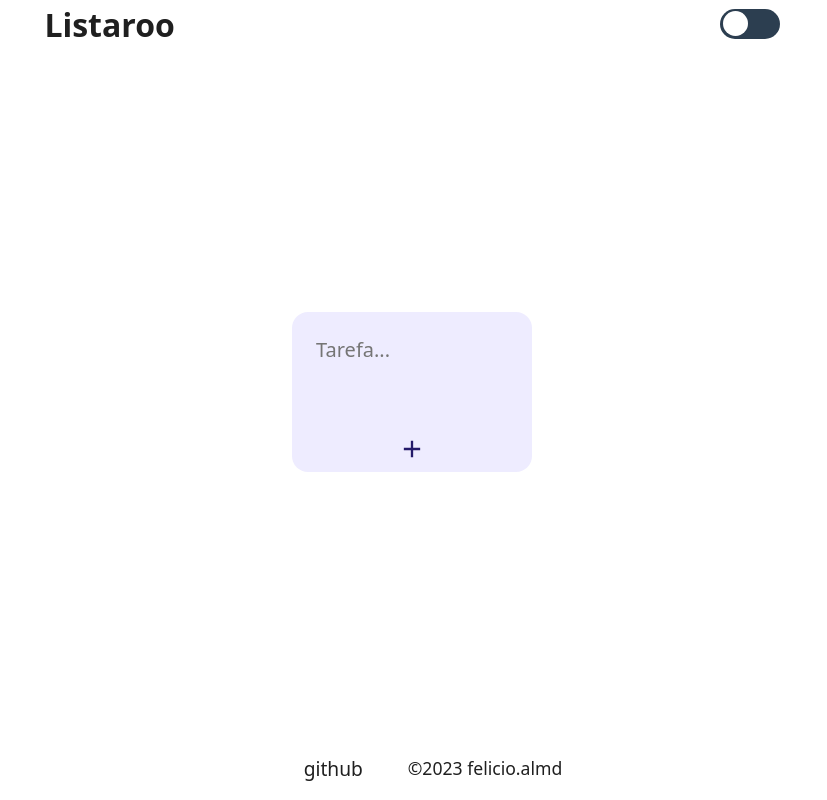
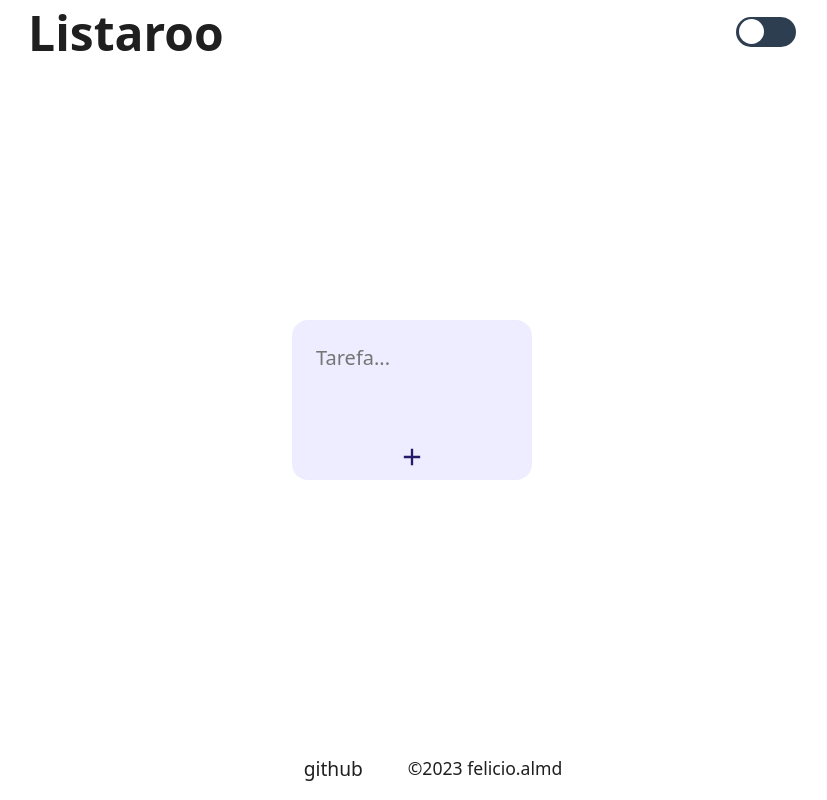
Before and after one commit to felicio-almd/listaroo, a React (Vite) app: page / in a window 1280 px wide. Shown: the whole page, without its empty margins (228-1055 px from the left). Built offline with nearby package versions, Linux system fonts and the light colour scheme; some icons are missing.

Commit message:
bigger header

```diff
--- a/src/components/Header/Header.css
+++ b/src/components/Header/Header.css
@@ -1,6 +1,6 @@
 .header {
     width: 100%;
-    height: 3rem;
+    height: 4rem;
     display: flex;
     align-items: center;
     justify-content: space-around;
@@ -9,7 +9,7 @@
 .header__title {
     background: none;
     font-family: system-ui, -apple-system, BlinkMacSystemFont, 'Segoe UI', Roboto, Oxygen, Ubuntu, Cantarell, 'Open Sans', 'Helvetica Neue', sans-serif;
-    font-size: 2rem;
+    font-size: 3rem;
     font-weight: 600;
     text-decoration: none;
     color: var(--black);
```
